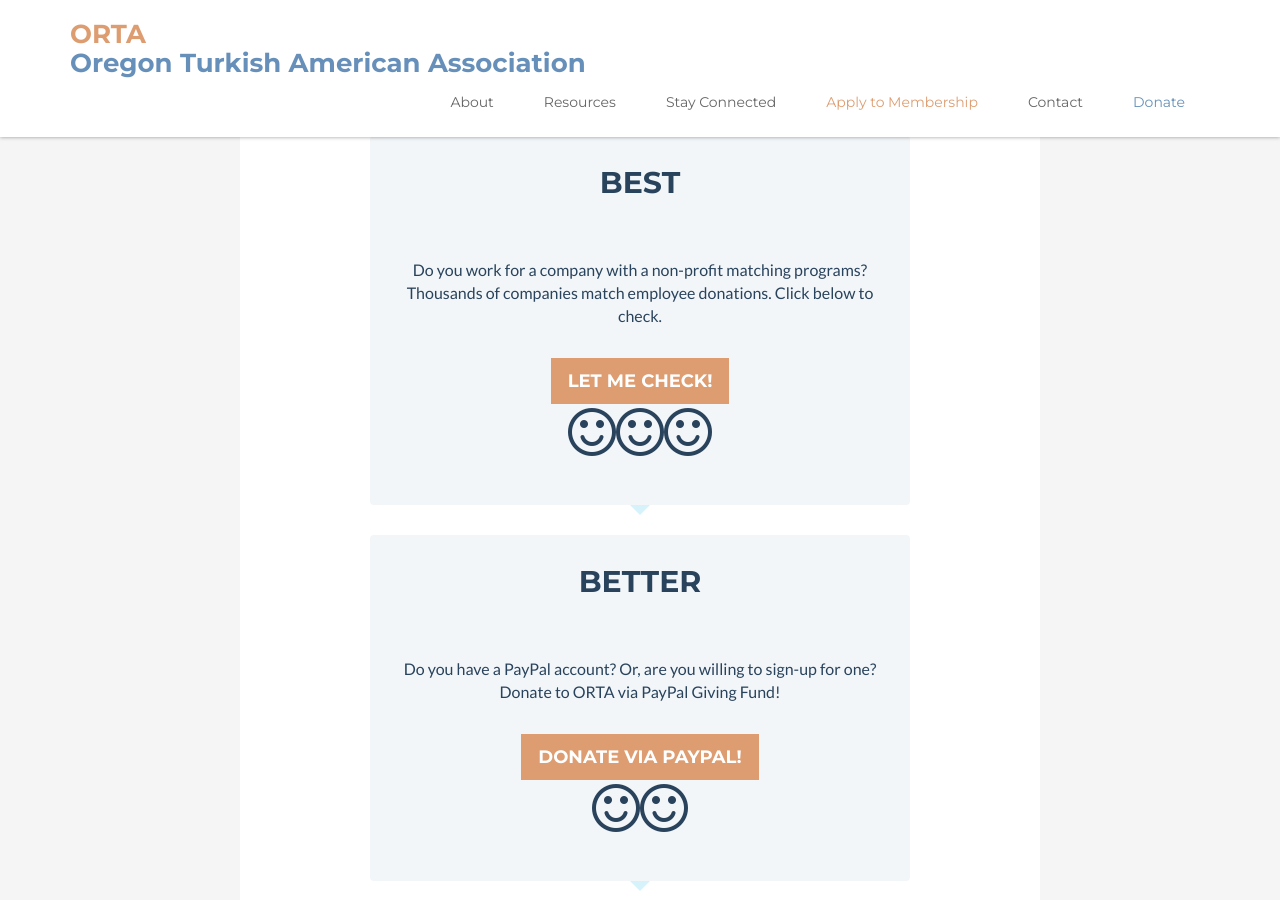
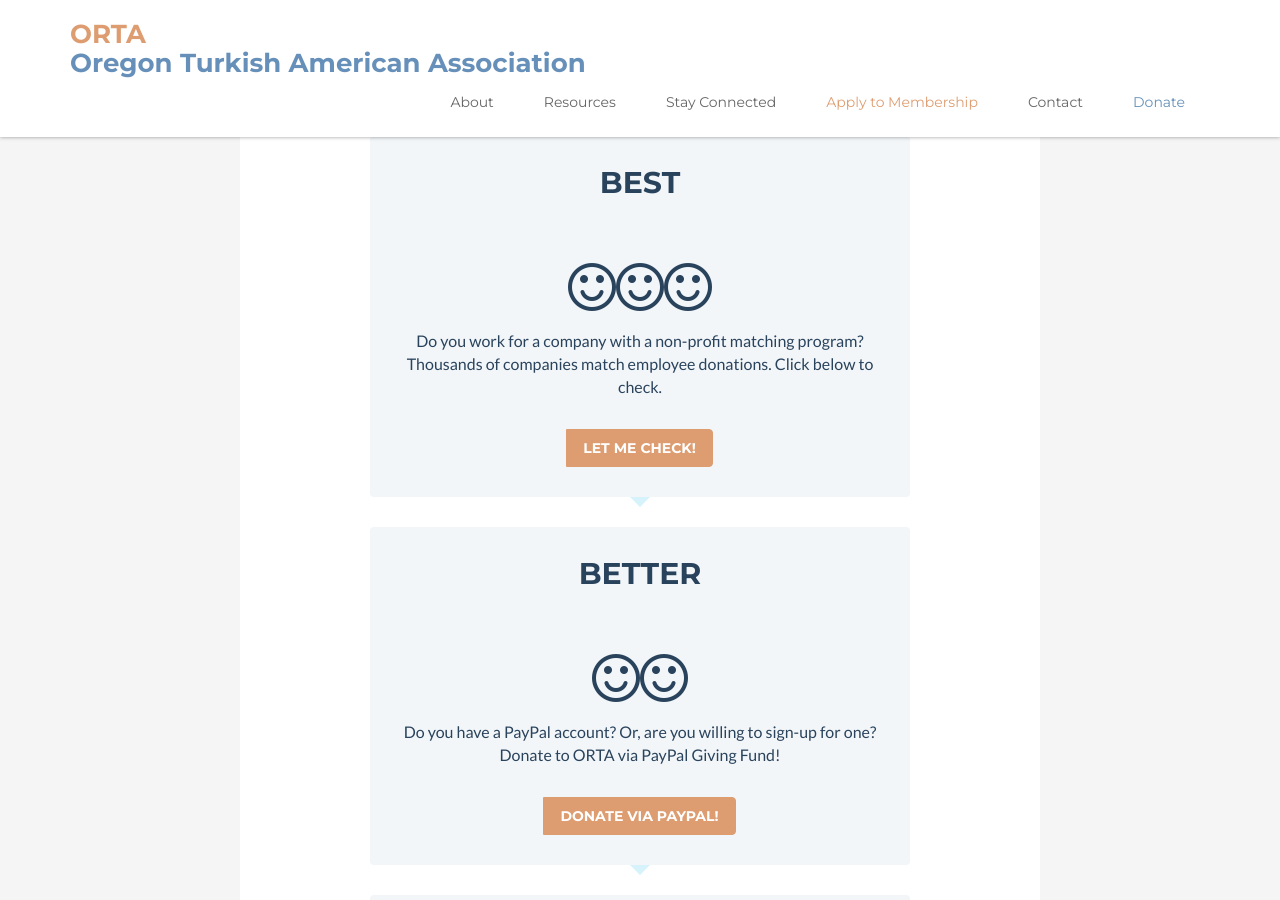
Before and after one commit to ortapdx/ortapdx.github.io, a Jekyll site: the page built from index.html, in a window 1280 px wide and 900 px high, scrolled down 2049 px. Built offline with Jekyll 4.4.1, drawn with Linux system fonts in a browser that asks for light colours; nearby versions of some CDN libraries; comment, search, counter and statistics services are not loaded.

Commit message:
Update index.html

```diff
--- a/index.html
+++ b/index.html
@@ -163,41 +163,29 @@ layout: default
       <div class="cta-container">
         <div class="speech-bubble">
           <h2 class="title text-center">BEST</h2>
-           <p class="intro">Do you work for a company with a non-profit matching programs? Thousands of companies match employee donations. Click below to check.</p>
-            <form class="form-inline" role="form" action="https://ortapdx.org/" method="post" target="popupwindow" onsubmit="window.open('https://tinyurl.com/y454hc52', 'popupwindow', 'scrollbars=yes,width=600,height=400');return true">
-              <div class="input-group input-group-lg col-sm-12">
+          <div class="icon-holder  text-center"><i class="fa fa-smile-o"></i><i class="fa fa-smile-o"></i><i class="fa fa-smile-o"></i></div>
+          <p class="intro">Do you work for a company with a non-profit matching program? Thousands of companies match employee donations. Click below to check.</p>
           <div class="input-group-btn">
-                  <button type="submit" class="button btn btn-cta-secondary">Let Me Check!</button>
+              <button type="submit" onsubmit="window.open('https://tinyurl.com/y454hc52', 'popupwindow', 'scrollbars=yes,width=600,height=400');return true" class="button btn btn-cta-secondary">Let Me Check!</button>
            </div><!-- /btn-group -->
-              </div><!-- /input-group -->
-            </form>
-          <div class="icon-holder  text-center"><i class="fa fa-smile-o"></i><i class="fa fa-smile-o"></i><i class="fa fa-smile-o"></i></div>
         </div><!--//speech-bubble 1-->
          <div class="speech-bubble">
           <h2 class="title text-center">BETTER</h2>
+          <div class="icon-holder  text-center"></i><i class="fa fa-smile-o"></i><i class="fa fa-smile-o"></i></div>
           <p class="intro">Do you have a PayPal account? Or, are you willing to sign-up for one? Donate to ORTA via PayPal Giving Fund!</p>
-          <form class="form-inline" role="form" action="https://ortapdx.org/" method="post" target="popupwindow" onsubmit="window.open('https://www.paypal.com/us/fundraiser/charity/3662311', 'popupwindow', 'scrollbars=yes,width=800,height=600');return true">
-              <div class="input-group input-group-lg col-sm-12">
           <div class="input-group-btn">
-                  <button type="submit" class="button btn btn-cta-secondary">Donate via PayPal!</button>
+             <button type="submit" onsubmit="window.open('http://paypal.com/us/fundraiser/charity/3662311', 'popupwindow', 'scrollbars=yes,width=800,height=600');return true"  class="button btn btn-cta-secondary">Donate via PayPal!</button>
           </div><!-- /btn-group -->
-              </div><!-- /input-group -->
-            </form>
-          <div class="icon-holder  text-center"></i><i class="fa fa-smile-o"></i><i class="fa fa-smile-o"></i></div>
         </div><!--//speech-bubble 2-->
          <div class="speech-bubble">
           <h2 class="title text-center">GOOD</h2>
+          <div class="icon-holder  text-center"><i class="fa fa-smile-o"></i></div>
           <p class="intro">Donate to ORTA using your Debit or Credit Card!</p>
-            <form class="form-inline" role="form" action="https://ortapdx.org/" method="post" target="popupwindow" onsubmit="window.open('https://www.paypal.com/cgi-bin/webscr?cmd=_s-xclick&hosted_button_id=GRG4X3LPQDCSW&source=url', 'popupwindow', 'scrollbars=yes,width=800,height=600');return true">
-              <div class="input-group input-group-lg col-sm-12">
           <div class="input-group-btn">
-                  <button type="submit" class="button btn btn-cta-secondary">Donate using your card!</button>
+              <button type="submit" onsubmit="window.open('https://www.paypal.com/cgi-bin/webscr?cmd=_s-xclick&hosted_button_id=GRG4X3LPQDCSW&source=url', 'popupwindow', 'scrollbars=yes,width=800,height=600');return true" class="button btn btn-cta-secondary">Donate using your card!</button>
               <br>
               <img src="images/btn_donateCC_LG.gif"/>
           </div><!-- /btn-group -->
-              </div><!-- /input-group -->
-            </form>
-          <div class="icon-holder  text-center"><i class="fa fa-smile-o"></i></div>
         </div><!--//speech-bubble 3-->
       </div><!--//cta-container-->
     </div><!--//donate-inner-->
```
Lines whose indentation alone changed are shown as unchanged.
